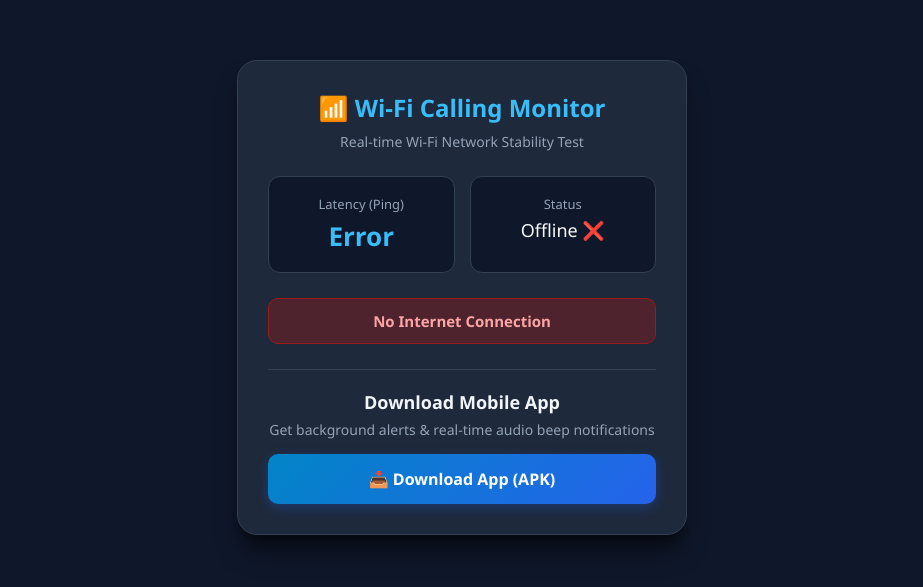
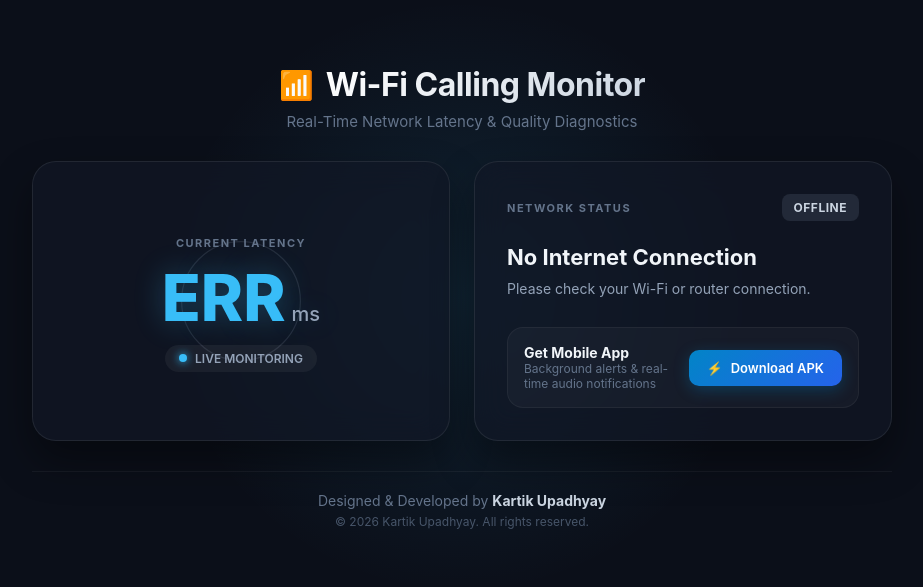
Before and after one commit to kartikupadhyay0/wifi-calling-monitor, a plain HTML site: page index.html in a window 1280 px wide. Shown: the part 103-690 px from the top of the page, without its empty margins (178-1101 px from the left). Drawn offline with Linux system fonts and the light colour scheme.

Commit message:
Updated UI to Premium Glassmorphism Design with pulse animation

```diff
--- a/index.html
+++ b/index.html
@@ -8,62 +8,99 @@
 </head>
 <body>
 
-    <div class="card">
-        <h1>📶 Wi-Fi Calling Monitor</h1>
-        <p>Real-time Wi-Fi Network Stability Test</p>
+    <div class="background-glow"></div>
 
-        <div class="stat-box">
-            <div class="stat">
-                <div class="stat-title">Latency (Ping)</div>
-                <div class="stat-value" id="pingValue">-- ms</div>
+    <div class="main-wrapper">
+        <header>
+            <div class="logo">
+                <span class="signal-icon">📶</span>
+                <h1>Wi-Fi Calling Monitor</h1>
             </div>
-            <div class="stat">
-                <div class="stat-title">Status</div>
-                <div id="statusText" style="font-size: 18px; margin-top: 5px;">Checking...</div>
+            <p class="subtitle">Real-Time Network Latency & Quality Diagnostics</p>
+        </header>
+
+        <main class="dashboard-grid">
+            <div class="ping-card">
+                <div class="pulse-ring" id="pulseRing"></div>
+                <div class="ping-content">
+                    <span class="card-label">CURRENT LATENCY</span>
+                    <div class="ping-display">
+                        <span id="pingValue">--</span>
+                        <span class="unit">ms</span>
+                    </div>
+                    <div class="live-indicator">
+                        <span class="dot"></span>
+                        <span id="liveText">LIVE MONITORING</span>
+                    </div>
+                </div>
             </div>
-        </div>
 
-        <div id="badge" class="status-badge good">Checking Network Status...</div>
+            <div class="status-card">
+                <div class="card-header">
+                    <span class="card-label">NETWORK STATUS</span>
+                    <div id="statusBadge" class="badge checking">Connecting...</div>
+                </div>
 
-        <hr>
+                <div class="status-info">
+                    <h2 id="statusTitle">Analyzing Connection...</h2>
+                    <p id="statusDesc">Fetching real-time packet latency from edge nodes.</p>
+                </div>
 
-        <div class="download-section">
-            <h3>Download Mobile App</h3>
-            <p>Get background alerts & real-time audio beep notifications</p>
-            <a href="wifi-monitor.apk" download class="btn-download">📥 Download App (APK)</a>
-        </div>
+                <div class="download-box">
+                    <div class="download-text">
+                        <h3>Get Mobile App</h3>
+                        <p>Background alerts & real-time audio notifications</p>
+                    </div>
+                    <a href="wifi-monitor.apk" download class="btn-download">
+                        <span class="btn-icon">⚡</span>
+                        <span>Download APK</span>
+                    </a>
+                </div>
+            </div>
+        </main>
+
+        <footer>
+            <p>Designed & Developed by <strong>Kartik Upadhyay</strong></p>
+            <p class="copyright">&copy; 2026 Kartik Upadhyay. All rights reserved.</p>
+        </footer>
     </div>
 
     <script>
         async function checkPing() {
             const start = performance.now();
             const pingValueEl = document.getElementById('pingValue');
-            const statusTextEl = document.getElementById('statusText');
-            const badgeEl = document.getElementById('badge');
+            const statusBadgeEl = document.getElementById('statusBadge');
+            const statusTitleEl = document.getElementById('statusTitle');
+            const statusDescEl = document.getElementById('statusDesc');
+            const pulseRingEl = document.getElementById('pulseRing');
 
             try {
                 await fetch('https://www.cloudflare.com/cdn-cgi/trace', { mode: 'no-cors', cache: 'no-store' });
                 const end = performance.now();
                 const duration = Math.round(end - start);
 
-                pingValueEl.innerText = duration + ' ms';
+                pingValueEl.innerText = duration;
 
                 if (duration < 100) {
-                    statusTextEl.innerText = 'Optimal 🟢';
-                    statusTextEl.style.color = '#4ade80';
-                    badgeEl.innerText = 'Wi-Fi Calling will work smoothly';
-                    badgeEl.className = 'status-badge good';
+                    statusBadgeEl.innerText = 'OPTIMAL';
+                    statusBadgeEl.className = 'badge optimal';
+                    statusTitleEl.innerText = 'Wi-Fi Calling Smooth';
+                    statusDescEl.innerText = 'Your latency is low enough for crystal clear voice calls.';
+                    pulseRingEl.style.borderColor = 'rgba(74, 222, 128, 0.4)';
                 } else {
-                    statusTextEl.innerText = 'Poor 🔴';
-                    statusTextEl.style.color = '#fca5a5';
-                    badgeEl.innerText = 'High Latency: Calls may disconnect';
-                    badgeEl.className = 'status-badge bad';
+                    statusBadgeEl.innerText = 'HIGH LATENCY';
+                    statusBadgeEl.className = 'badge poor';
+                    statusTitleEl.innerText = 'Calls May Disconnect';
+                    statusDescEl.innerText = 'High response time detected. Move closer to your Wi-Fi router.';
+                    pulseRingEl.style.borderColor = 'rgba(248, 113, 113, 0.4)';
                 }
             } catch (error) {
-                pingValueEl.innerText = 'Error';
-                statusTextEl.innerText = 'Offline ❌';
-                badgeEl.innerText = 'No Internet Connection';
-                badgeEl.className = 'status-badge bad';
+                pingValueEl.innerText = 'ERR';
+                statusBadgeEl.innerText = 'OFFLINE';
+                statusBadgeEl.className = 'badge offline';
+                statusTitleEl.innerText = 'No Internet Connection';
+                statusDescEl.innerText = 'Please check your Wi-Fi or router connection.';
+                pulseRingEl.style.borderColor = 'rgba(148, 163, 184, 0.2)';
             }
         }
 
--- a/style.css
+++ b/style.css
@@ -2,117 +2,290 @@
     box-sizing: border-box;
     margin: 0;
     padding: 0;
-    font-family: 'Segoe UI', system-ui, -apple-system, sans-serif;
+    font-family: -apple-system, BlinkMacSystemFont, 'Segoe UI', Roboto, Helvetica, Arial, sans-serif;
 }
 
 body {
-    background-color: #0f172a;
-    color: #f8fafc;
+    background-color: #0b0f19;
+    color: #f1f5f9;
+    min-height: 100vh;
     display: flex;
     justify-content: center;
     align-items: center;
-    min-height: 100vh;
-    padding: 20px;
+    position: relative;
+    overflow-x: hidden;
 }
 
-.card {
-    background: #1e293b;
+/* Futuristic background ambient light */
+.background-glow {
+    position: absolute;
+    width: 600px;
+    height: 600px;
+    background: radial-gradient(circle, rgba(56, 189, 248, 0.12) 0%, rgba(11, 15, 25, 0) 70%);
+    top: 50%;
+    left: 50%;
+    transform: translate(-50%, -50%);
+    z-index: 0;
+    pointer-events: none;
+}
+
+.main-wrapper {
+    position: relative;
+    z-index: 1;
     width: 100%;
-    max-width: 450px;
-    padding: 30px;
-    border-radius: 20px;
-    box-shadow: 0 20px 25px -5px rgba(0, 0, 0, 0.5), 0 8px 10px -6px rgba(0, 0, 0, 0.5);
-    border: 1px solid #334155;
+    max-width: 900px;
+    padding: 40px 20px;
+    display: flex;
+    flex-direction: column;
+    gap: 30px;
+}
+
+header {
     text-align: center;
 }
 
-h1 {
-    color: #38bdf8;
-    font-size: 24px;
+.logo {
+    display: flex;
+    align-items: center;
+    justify-content: center;
+    gap: 12px;
     margin-bottom: 8px;
 }
 
-p {
+.signal-icon {
+    font-size: 28px;
+}
+
+h1 {
+    font-size: 32px;
+    font-weight: 700;
+    letter-spacing: -0.5px;
+    background: linear-gradient(135deg, #ffffff 0%, #cbd5e1 100%);
+    -webkit-background-clip: text;
+    -webkit-text-fill-color: transparent;
+}
+
+.subtitle {
+    color: #64748b;
+    font-size: 15px;
+}
+
+/* Dashboard Grid Layout */
+.dashboard-grid {
+    display: grid;
+    grid-template-columns: 1fr 1fr;
+    gap: 24px;
+}
+
+@media (max-width: 768px) {
+    .dashboard-grid {
+        grid-template-columns: 1fr;
+    }
+}
+
+/* Cards Glassmorphism styling */
+.ping-card, .status-card {
+    background: rgba(18, 24, 38, 0.7);
+    border: 1px solid rgba(255, 255, 255, 0.08);
+    backdrop-filter: blur(16px);
+    border-radius: 24px;
+    padding: 32px;
+    display: flex;
+    flex-direction: column;
+    justify-content: space-between;
+    box-shadow: 0 20px 40px rgba(0, 0, 0, 0.4);
+    position: relative;
+    overflow: hidden;
+}
+
+/* Ping Card Radar Pulse Animation */
+.ping-card {
+    align-items: center;
+    justify-content: center;
+    text-align: center;
+    min-height: 280px;
+}
+
+.pulse-ring {
+    position: absolute;
+    width: 200px;
+    height: 200px;
+    border-radius: 50%;
+    border: 2px solid rgba(56, 189, 248, 0.3);
+    animation: pulse 2.5s infinite cubic-bezier(0.215, 0.61, 0.355, 1);
+}
+
+@keyframes pulse {
+    0% {
+        transform: scale(0.6);
+        opacity: 0.8;
+    }
+    100% {
+        transform: scale(1.4);
+        opacity: 0;
+    }
+}
+
+.ping-content {
+    position: relative;
+    z-index: 2;
+}
+
+.card-label {
+    font-size: 11px;
+    font-weight: 700;
+    letter-spacing: 1.5px;
+    color: #64748b;
+}
+
+.ping-display {
+    margin: 15px 0;
+    font-size: 64px;
+    font-weight: 800;
+    color: #38bdf8;
+    line-height: 1;
+    display: flex;
+    align-items: baseline;
+    justify-content: center;
+    gap: 6px;
+    text-shadow: 0 0 30px rgba(56, 189, 248, 0.3);
+}
+
+.ping-display .unit {
+    font-size: 20px;
+    color: #94a3b8;
+    font-weight: 500;
+}
+
+.live-indicator {
+    display: inline-flex;
+    align-items: center;
+    gap: 8px;
+    background: rgba(255, 255, 255, 0.05);
+    padding: 6px 14px;
+    border-radius: 20px;
+    font-size: 12px;
+    color: #94a3b8;
+    font-weight: 600;
+}
+
+.live-indicator .dot {
+    width: 8px;
+    height: 8px;
+    background-color: #38bdf8;
+    border-radius: 50%;
+    box-shadow: 0 0 8px #38bdf8;
+}
+
+/* Status Card */
+.card-header {
+    display: flex;
+    justify-content: space-between;
+    align-items: center;
+    margin-bottom: 20px;
+}
+
+.badge {
+    padding: 6px 12px;
+    border-radius: 8px;
+    font-size: 12px;
+    font-weight: 700;
+    letter-spacing: 0.5px;
+}
+
+.badge.checking {
+    background: rgba(148, 163, 184, 0.1);
+    color: #94a3b8;
+}
+
+.badge.optimal {
+    background: rgba(74, 222, 128, 0.15);
+    color: #4ade80;
+    border: 1px solid rgba(74, 222, 128, 0.3);
+}
+
+.badge.poor {
+    background: rgba(248, 113, 113, 0.15);
+    color: #f87171;
+    border: 1px solid rgba(248, 113, 113, 0.3);
+}
+
+.badge.offline {
+    background: rgba(148, 163, 184, 0.15);
+    color: #cbd5e1;
+}
+
+.status-info h2 {
+    font-size: 22px;
+    margin-bottom: 8px;
+}
+
+.status-info p {
     color: #94a3b8;
     font-size: 14px;
+    line-height: 1.5;
+    margin-bottom: 25px;
 }
 
-.stat-box {
+/* Download Section Inside Card */
+.download-box {
+    background: rgba(255, 255, 255, 0.03);
+    border: 1px solid rgba(255, 255, 255, 0.05);
+    padding: 16px;
+    border-radius: 16px;
     display: flex;
+    justify-content: space-between;
+    align-items: center;
     gap: 15px;
-    margin: 25px 0;
 }
 
-.stat {
-    background: #0f172a;
-    padding: 18px;
-    border-radius: 12px;
-    flex: 1;
-    border: 1px solid #334155;
-}
-
-.stat-title {
-    font-size: 13px;
-    color: #94a3b8;
-    margin-bottom: 5px;
-}
-
-.stat-value {
-    font-size: 26px;
-    font-weight: 700;
-    color: #38bdf8;
-}
-
-.status-badge {
-    padding: 12px 16px;
-    border-radius: 10px;
-    font-size: 15px;
-    font-weight: 600;
-    margin-bottom: 25px;
-    transition: all 0.3s ease;
-}
-
-.good {
-    background-color: rgba(22, 101, 52, 0.4);
-    color: #4ade80;
-    border: 1px solid #166534;
-}
-
-.bad {
-    background-color: rgba(153, 27, 27, 0.4);
-    color: #fca5a5;
-    border: 1px solid #991b1b;
-}
-
-hr {
-    border: 0;
-    height: 1px;
-    background: #334155;
-    margin: 20px 0;
-}
-
-.download-section h3 {
-    font-size: 18px;
-    margin-bottom: 6px;
+.download-text h3 {
+    font-size: 14px;
     color: #f1f5f9;
 }
 
+.download-text p {
+    font-size: 12px;
+    color: #64748b;
+    margin: 0;
+}
+
 .btn-download {
-    display: block;
-    width: 100%;
-    background: linear-gradient(135deg, #0284c7, #2563eb);
+    display: flex;
+    align-items: center;
+    gap: 8px;
+    background: linear-gradient(135deg, #0284c7 0%, #2563eb 100%);
     color: #ffffff;
-    padding: 14px;
     text-decoration: none;
+    padding: 10px 18px;
     border-radius: 10px;
+    font-size: 13px;
     font-weight: 600;
-    margin-top: 15px;
-    font-size: 16px;
-    box-shadow: 0 4px 12px rgba(37, 99, 235, 0.3);
-    transition: transform 0.2s, box-shadow 0.2s;
+    white-space: nowrap;
+    transition: all 0.2s ease;
+    box-shadow: 0 4px 15px rgba(2, 132, 199, 0.3);
 }
 
 .btn-download:hover {
     transform: translateY(-2px);
-    box-shadow: 0 6px 16px rgba(37, 99, 235, 0.4);
+    box-shadow: 0 6px 20px rgba(2, 132, 199, 0.5);
 }
+
+/* Footer */
+footer {
+    text-align: center;
+    border-top: 1px solid rgba(255, 255, 255, 0.05);
+    padding-top: 20px;
+    color: #64748b;
+    font-size: 14px;
+}
+
+footer strong {
+    color: #cbd5e1;
+}
+
+footer .copyright {
+    font-size: 12px;
+    margin-top: 5px;
+    color: #475569;
+}
```
